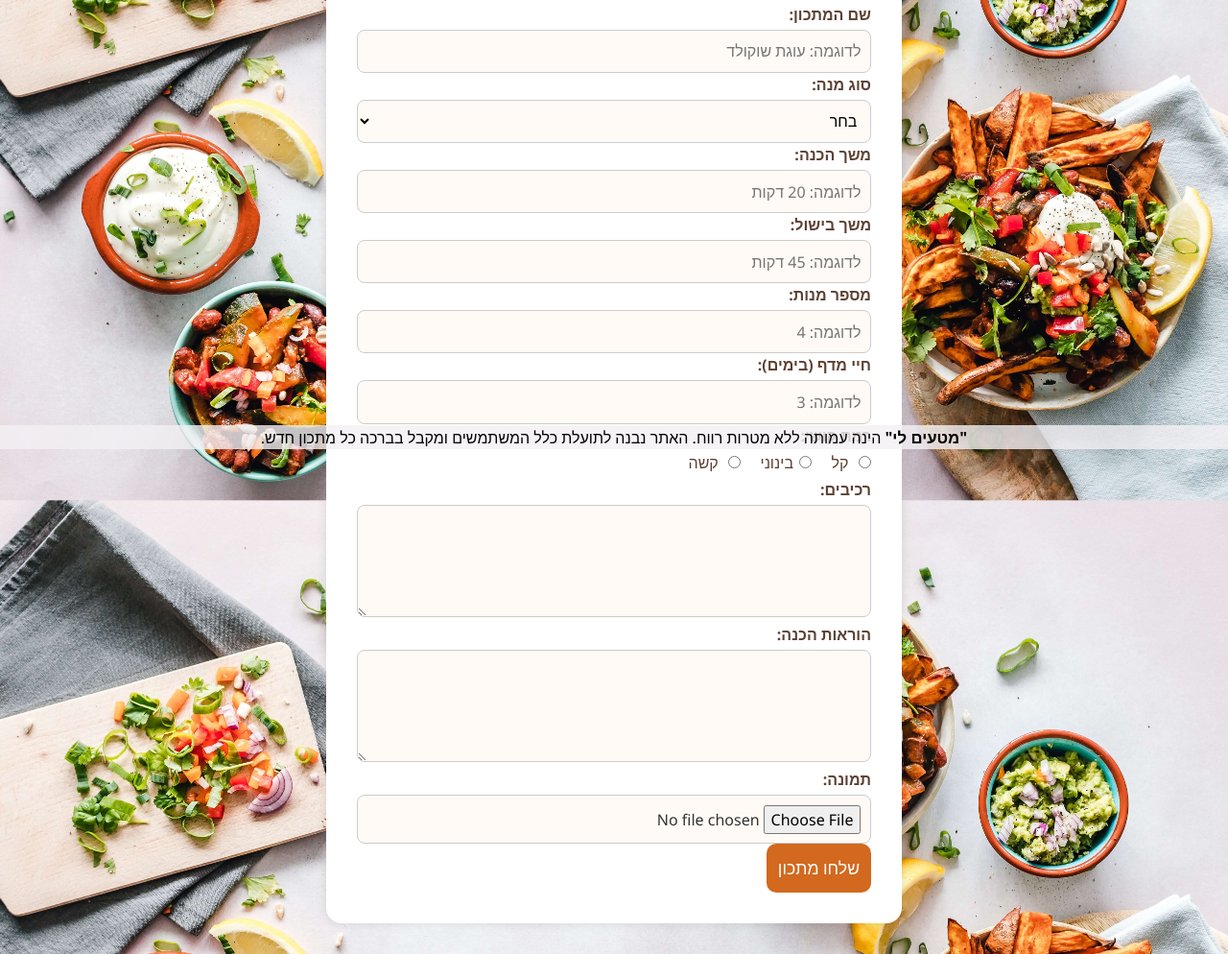
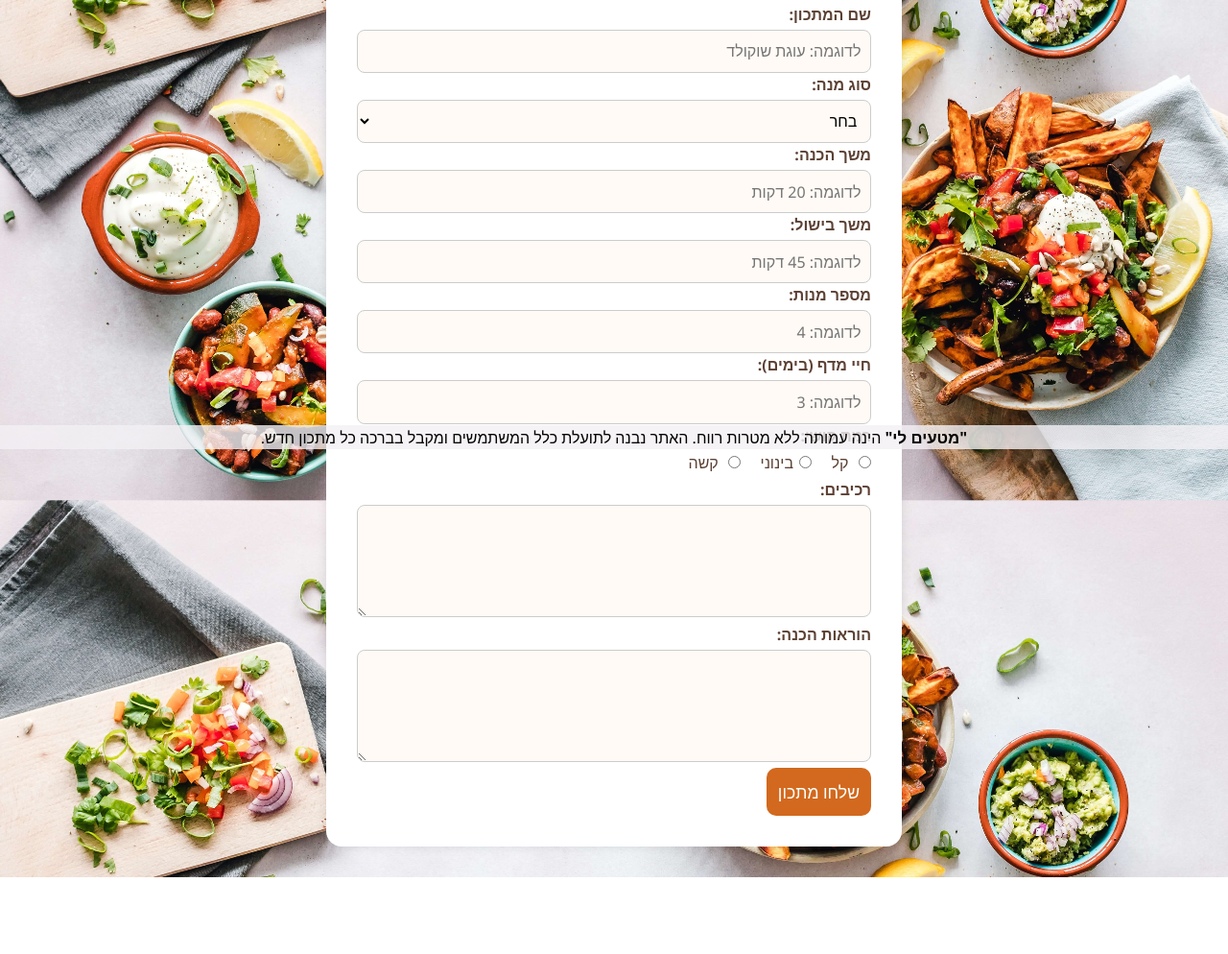
Before and after one commit to efrat-dev/tastematch-recipe-sharing-platform, a plain HTML site: page html/addrecipe.html in a window 1280 px wide. Shown: the part 332-1326 px from the top of the page at 96% size. After the commit the page ends 1246 px from the top, so only its background shows below. Drawn offline with nearby package versions, Linux system fonts and the light colour scheme.

Commit message:
Removing image field from addRecipeForm

```diff
--- a/html/addrecipe.html
+++ b/html/addrecipe.html
@@ -114,9 +114,6 @@
 
           <label for="instructions">הוראות הכנה:</label>
           <textarea id="instructions" name="instructions" rows="4"></textarea>
-
-          <label for="image">תמונה:</label>
-          <input type="file" id="image" name="image" accept="image/*" />
         </section>
 
          <button type="submit">שלחו מתכון</button>
```
Also changed, not shown: html/messages/aftersign.html (+1 -1 lines).
